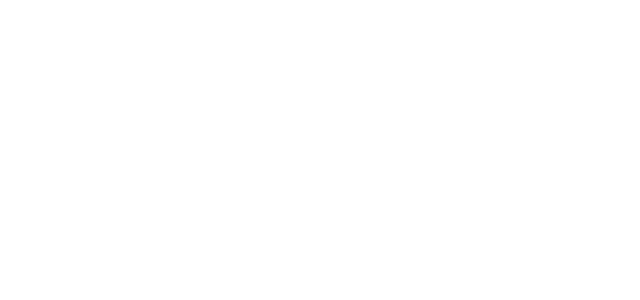
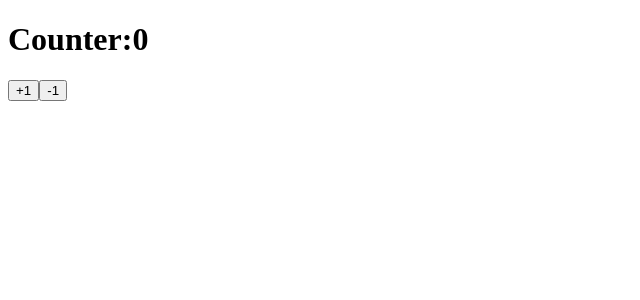
Before and after one commit to HussainALAradi5/Counter_tutorial, a React (Vite) app: page / in a window 1280 px wide. Shown: the top 300 px of the page, without its empty margins (0-640 px from the left). Built offline with nearby package versions, Linux system fonts and the light colour scheme.

Commit message:
add the  and

```diff
--- a/src/App.jsx
+++ b/src/App.jsx
@@ -1,10 +1,10 @@
 import './App.css'
-
+import MainContainer from './components/MainContainer'
 function App() {
 
 
   return (
-   <div className="app"></div>
+   <div className="app"><MainContainer/></div>
   )
 }
 
--- a/src/components/Counter.jsx
+++ b/src/components/Counter.jsx
@@ -1,4 +1,18 @@
-const Counter=()=>{
-    return (<div className="counter"></div>)
-}
-export default Counter
+import { useState } from "react";
+
+const Counter = () => {
+  const [counter, setCounter] = useState(0); //we initlize the counter value to 0
+  const add=()=>{setCounter(counter+1)}
+  const subtraction=()=>{
+    if(counter>0)
+    setCounter(counter-1)
+  }
+  return (
+    <div className="counter">
+      <h1 className="counterHeader">Counter:{counter}</h1>
+      <button className="add" onClick={add}>+1</button>
+      <button className="subtraction" onClick={subtraction}>-1</button>
+    </div>
+  );
+};
+export default Counter;
--- a/src/components/MainContainer.jsx
+++ b/src/components/MainContainer.jsx
@@ -1,4 +1,5 @@
+import Counter from "./Counter"
 const MainContainer=()=>{
-    return (<div className="mainContainer"></div>)
+    return (<div className="mainContainer"><Counter/></div>)
 }
 export default MainContainer
```
